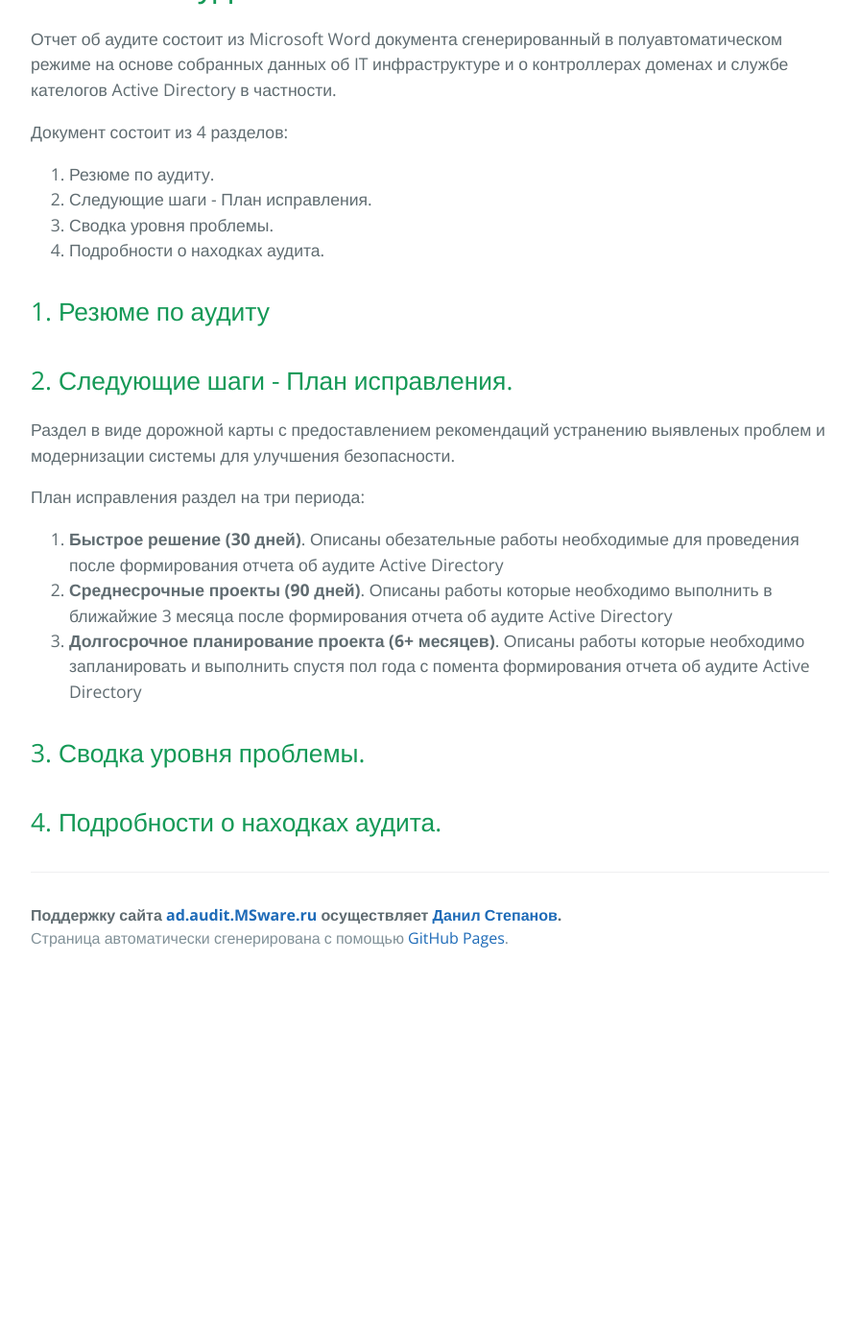
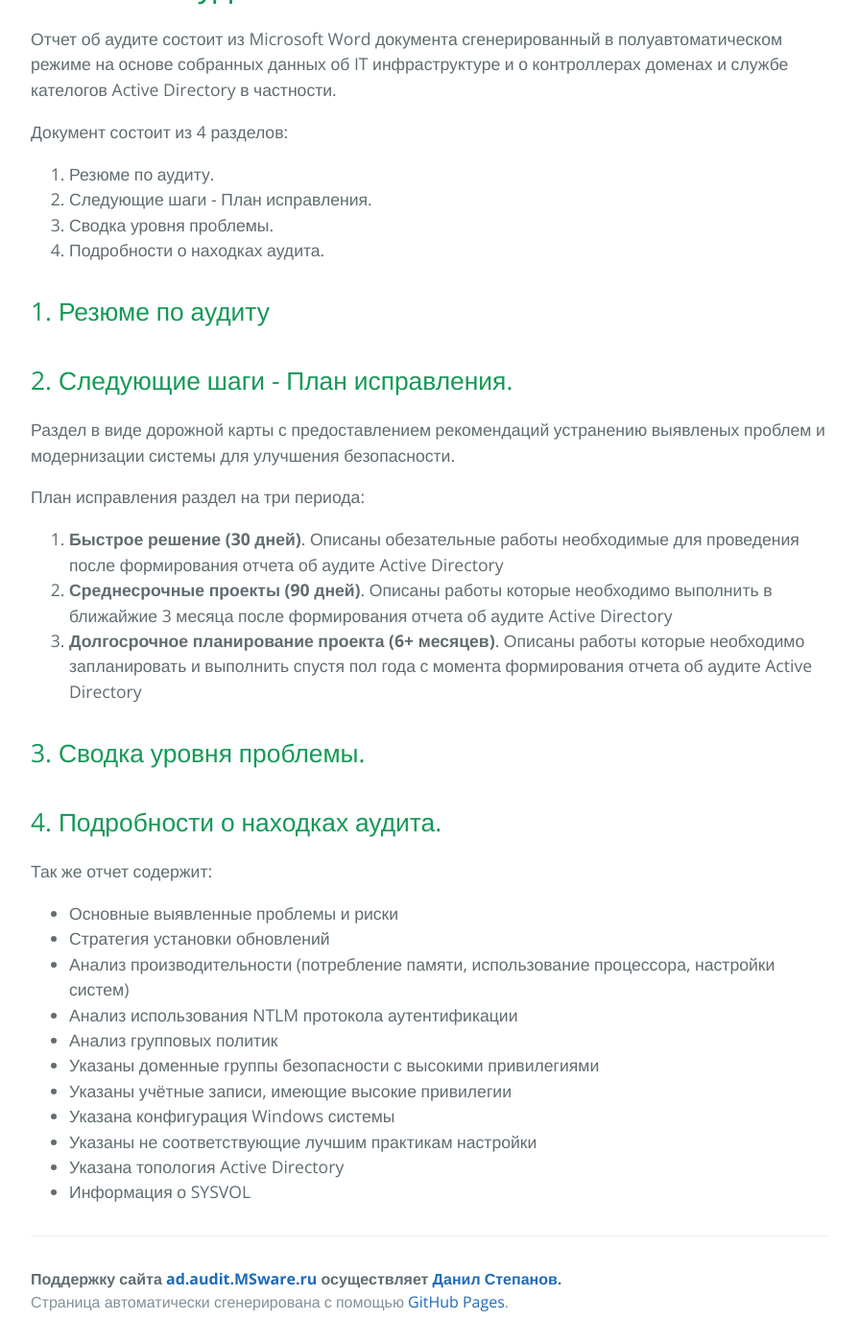
Before and after one commit to dasternd/ad-audit, a Jekyll site: the page built from Report/index.md, in a window 1280 px wide and 1400 px high, scrolled down 392 px. Shown: the whole window at 96% size, without its empty margins (192-1087 px from the left). Built offline with Jekyll 4.4.1, drawn with Linux system fonts in a browser that asks for light colours; our own code applies the rules of GitHub Pages for plain Markdown files; before the commit the page ends 1413 px from its top, so only the background shows below that.

Commit message:
Edit Report

```diff
--- a/Report/index.md
+++ b/Report/index.md
@@ -20,10 +20,24 @@
 План исправления раздел на три периода:
 1. **Быстрое решение (30 дней)**. Описаны обезательные работы необходимые для проведения после формирования отчета об аудите Active Directory
 2. **Среднесрочные проекты (90 дней)**. Описаны работы которые необходимо выполнить в ближайжие 3 месяца после формирования отчета об аудите Active Directory
-3. **Долгосрочное планирование проекта (6+ месяцев)**. Описаны работы которые необходимо запланировать и выполнить спустя пол года с помента формирования отчета об аудите Active Directory
+3. **Долгосрочное планирование проекта (6+ месяцев)**. Описаны работы которые необходимо запланировать и выполнить спустя пол года с момента формирования отчета об аудите Active Directory
 
 
 ## 3. Сводка уровня проблемы.
 
 
 ## 4. Подробности о находках аудита.
+
+
+Так же отчет содержит:
+- Основные выявленные проблемы и риски
+- Стратегия установки обновлений
+- Анализ производительности (потребление памяти, использование процессора, настройки систем)
+- Анализ использования NTLM протокола аутентификации
+- Анализ групповых политик
+- Указаны доменные группы безопасности с высокими привилегиями
+- Указаны учётные записи, имеющие высокие привилегии
+- Указана конфигурация Windows системы
+- Указаны не соответствующие лучшим практикам настройки
+- Указана топология Active Directory
+- Информация о SYSVOL
```
